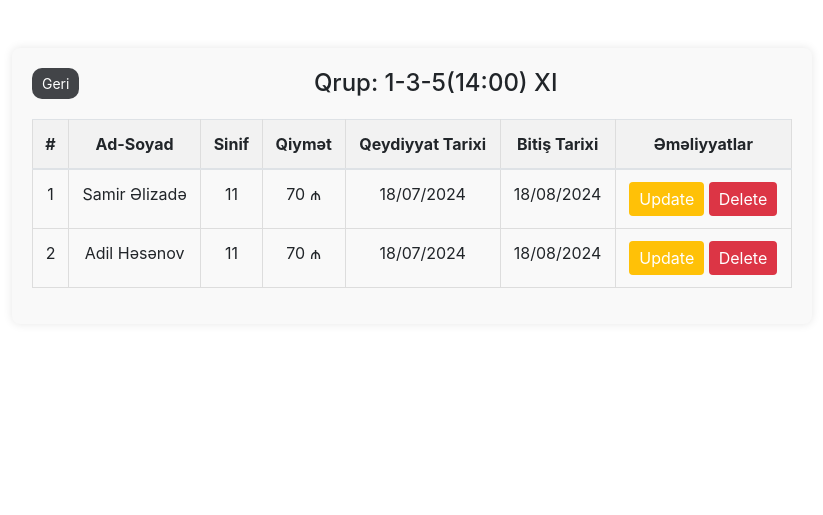
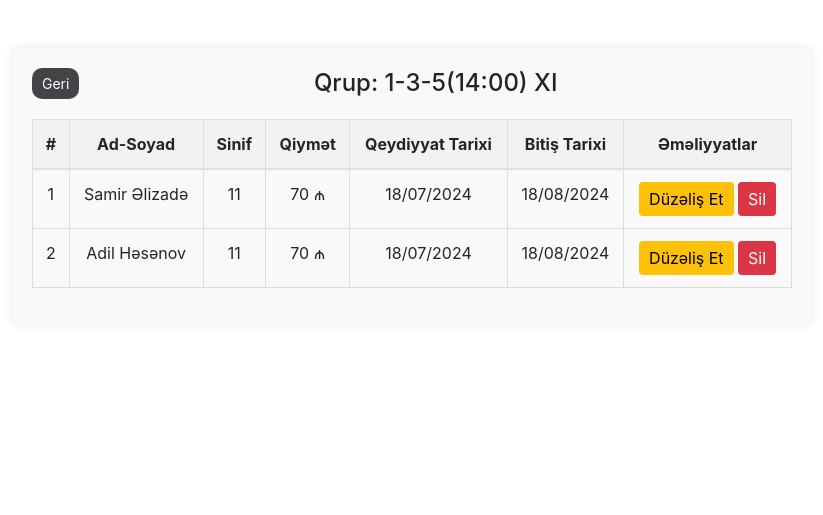
Before and after one commit to SamirAlizada/Teacher, a Django app: page /group/1/ in a window 1280 px wide. Shown: the part 56-571 px from the top of the page, without its empty margins (228-1051 px from the left). Run offline with Django 4.2, Linux system fonts and the light colour scheme; data comes from the database, SQL or seed files in the repository; some libraries are stand-ins or nearby versions.

Commit message:
Update student-related styling and template links
- Changed `.btn-update` text color from white to black for better readability.
- Updated `update_student` template links to include `group.id` parameter.
- Changed the "Update" button text to "Düzəliş Et" and the "Delete" button text to "Sil" for better localization.

```diff
--- a/templates/group/group_detail.html
+++ b/templates/group/group_detail.html
@@ -85,7 +85,7 @@
 
     .btn-update {
         background-color: #ffc107;
-        color: white;
+        color: black;
     }
 
     .btn-update:hover {
@@ -129,8 +129,8 @@
                     <td class="text-center">{{ student.add_date|date:"d/m/Y" }}</td>
                     <td class="text-center">{{ student.end_date|date:"d/m/Y" }}</td>
                     <td class="text-center">
-                        <a href="{% url 'update_student' student.id %}" class="btn btn-update">Update</a>
-                        <a href="{% url 'delete_student' student.id %}" class="btn btn-delete" onclick="return confirm('Bu tələbəni silmək istədiyinizə əminsiniz?')">Delete</a>
+                        <a href="{% url 'update_student' student.id group.id %}" class="btn btn-update">Düzəliş Et</a>
+                        <a href="{% url 'delete_student' student.id %}" class="btn btn-delete" onclick="return confirm('Bu tələbəni silmək istədiyinizə əminsiniz?')">Sil</a>
                     </td>
                 </tr>
             {% endfor %}
--- a/templates/group/group_list.html
+++ b/templates/group/group_list.html
@@ -98,8 +98,8 @@
                     <a href="{% url 'group_detail' group.id %}">{{ group.name }}</a>
                 </div>
                 <div class="btn-group">
-                    <a href="{% url 'update_group' group.id %}" class="btn btn-update ml-1" style="background-color: #eeca5d;">Update</a>
-                    <a href="{% url 'delete_group' group.id %}" class="btn btn-delete" style="background-color: #DC3545; color: white;" onclick="return confirm('Bu qrupu silmək istədiyinizə əminsiniz?')">Delete</a>
+                    <a href="{% url 'update_group' group.id %}" class="btn btn-update ml-1" style="background-color: #eeca5d;">Düzəliş Et</a>
+                    <a href="{% url 'delete_group' group.id %}" class="btn btn-delete" style="background-color: #DC3545; color: white;" onclick="return confirm('Bu qrupu silmək istədiyinizə əminsiniz?')">Sil</a>
                 </div>
             </li>
         {% endfor %}
```
